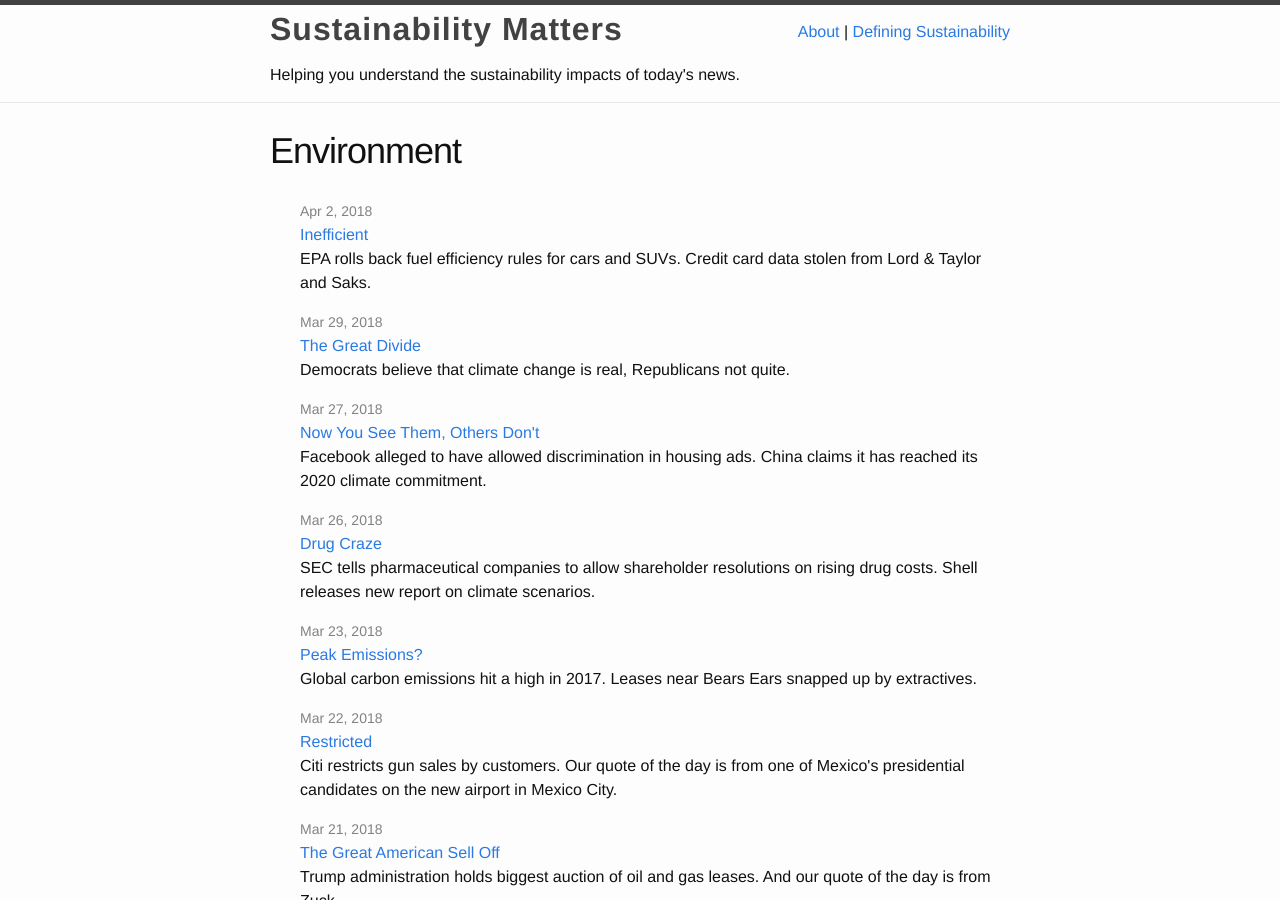
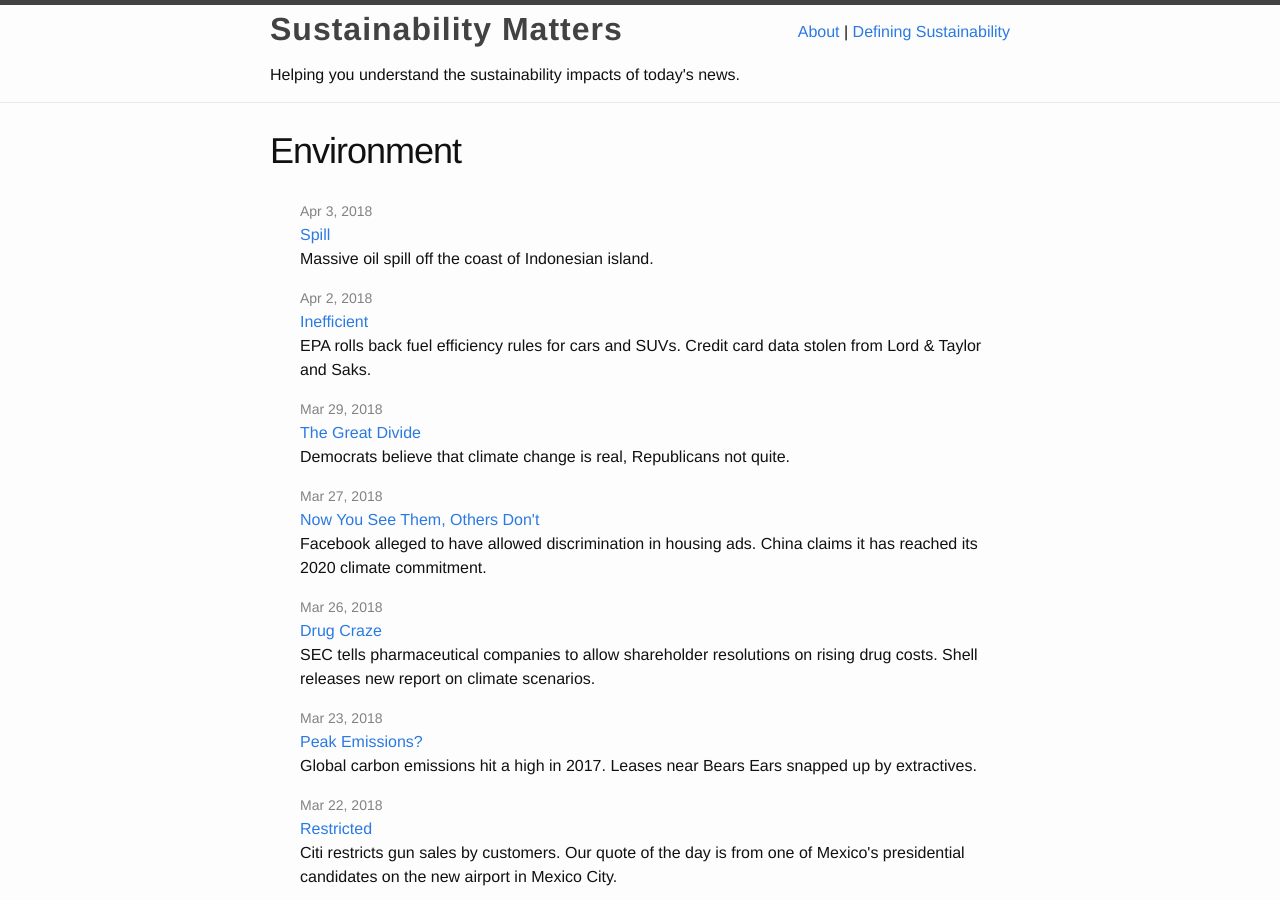
Before and after one commit to Sparkleleuk/Sustainability_Matters, a Jekyll site: the page built from category/environment.html, in a window 1280 px wide and 900 px high. Built offline with Jekyll 4.4.1, drawn with Linux system fonts in a browser that asks for light colours; part of the change alters nothing that is shown.

Commit message:
new post

```diff
--- a/_layouts/home.html
+++ b/_layouts/home.html
@@ -62,6 +62,7 @@ target="_top">
 </svg></a>
 </div>
 
+
   <ul class="post-list">
     {% for post in site.posts %}
       <li>
--- /dev/null
+++ b/_posts/2018-04-03-indonesia-spill.markdown
@@ -0,0 +1,27 @@
+---
+layout: post
+title:  "Spill"
+excerpt: "Massive oil spill off the coast of Indonesian island."
+categories: [Environment]
+---
+
+### Indonesian oil spill threatens human health, marine life
+
+The Indonesian government has <a href="http://www.bbc.com/news/world-asia-43625611" target="_blank">declared a state of emergency</a> following a massive oil spill off the coast of Borneo island over the weekend. The cause of the spill is still unknown but at least four fishermen were killed when fire broke out in the bay of Balikpapan. The spill covers an estimated 12 square kilometers (7 square miles).
+
+#### Who is responsible?
+
+TBD. Fisherman are <a href="https://www.ecowatch.com/oil-spill-indonesia-2555846407.html" target="_blank">accusing the state oil company, Pertamina,</a> of having caused the spill, but Pertamina says it's not to blame. Pertamina operates an underwater pipeline and a crude oil refinery in Balikpapan and officials said there was no leak from its pipeline. Indonesian police are also reportedly questioning the crew of a bulk coal carrier operated by Chinese nationals.
+
+#### Why does this matter?
+
+The oil spill is threatening marine life in an area where fishing continues to be a major source of livelihood. Fishermen claimed that the spill has killed one dugong, a protected marine animal. Fumes from the fire has also caused respiratory problems in the nearby communities, including difficulty in breathing, nausea and vomiting.
+
+* * *
+<br />
+
+**ICYMI**
+
+#### Tesco launches "unforgettable" shopping bag
+
+British supermarket chain Tesco has launched "unforgettable" bags with barcodes in Malaysia, to encourage customers to reuse bags. Launched in 11 Tesco stores in Kuala Lumpur, the Malaysian capital, and the southern state of Johor, the scheme gives customers discounts every time they reuse the bags. The "unforgettable bag" is made from a recyclable plastic that is more durable than conventional plastic bags. <a href="https://www.csmonitor.com/World/Asia-Pacific/2018/0403/With-reusable-plastic-bag-Malaysian-shoppers-encouraged-to-limit-waste" target="_blank">Read it to believe it</a>.
```
